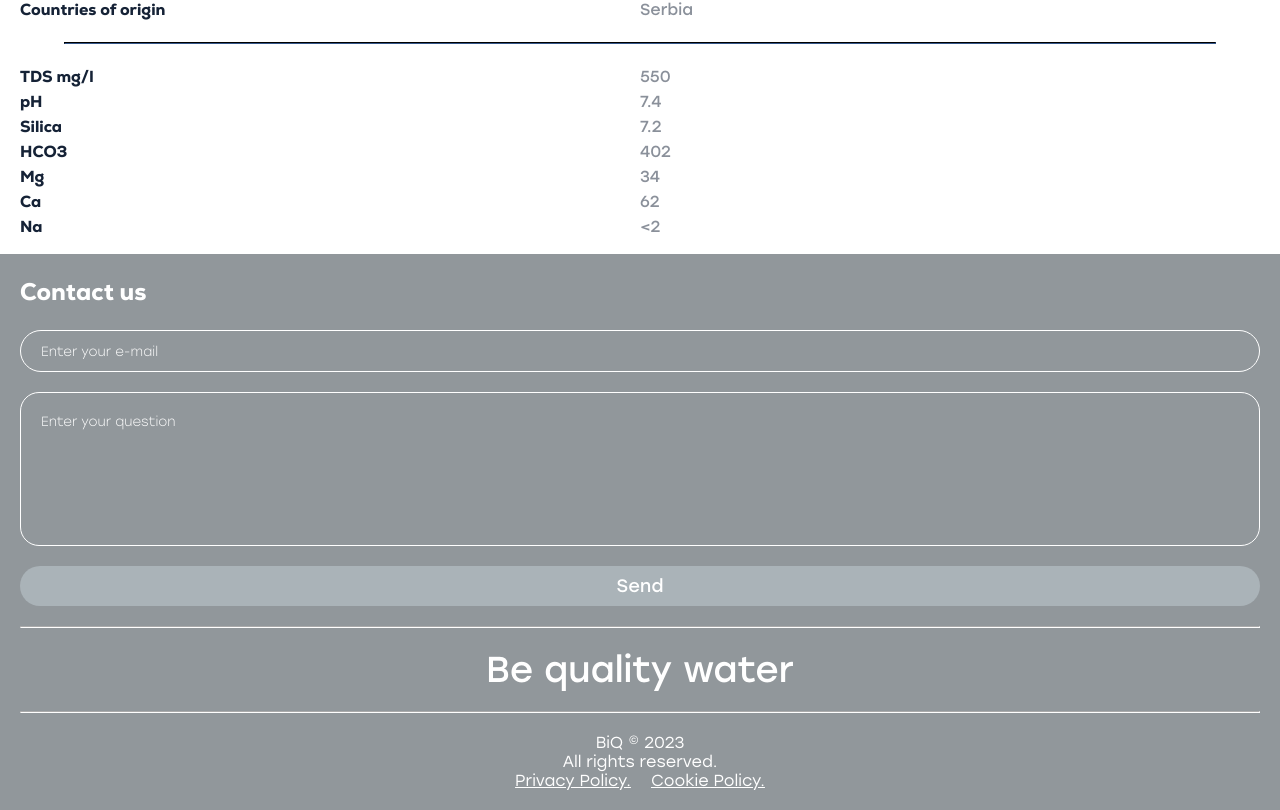
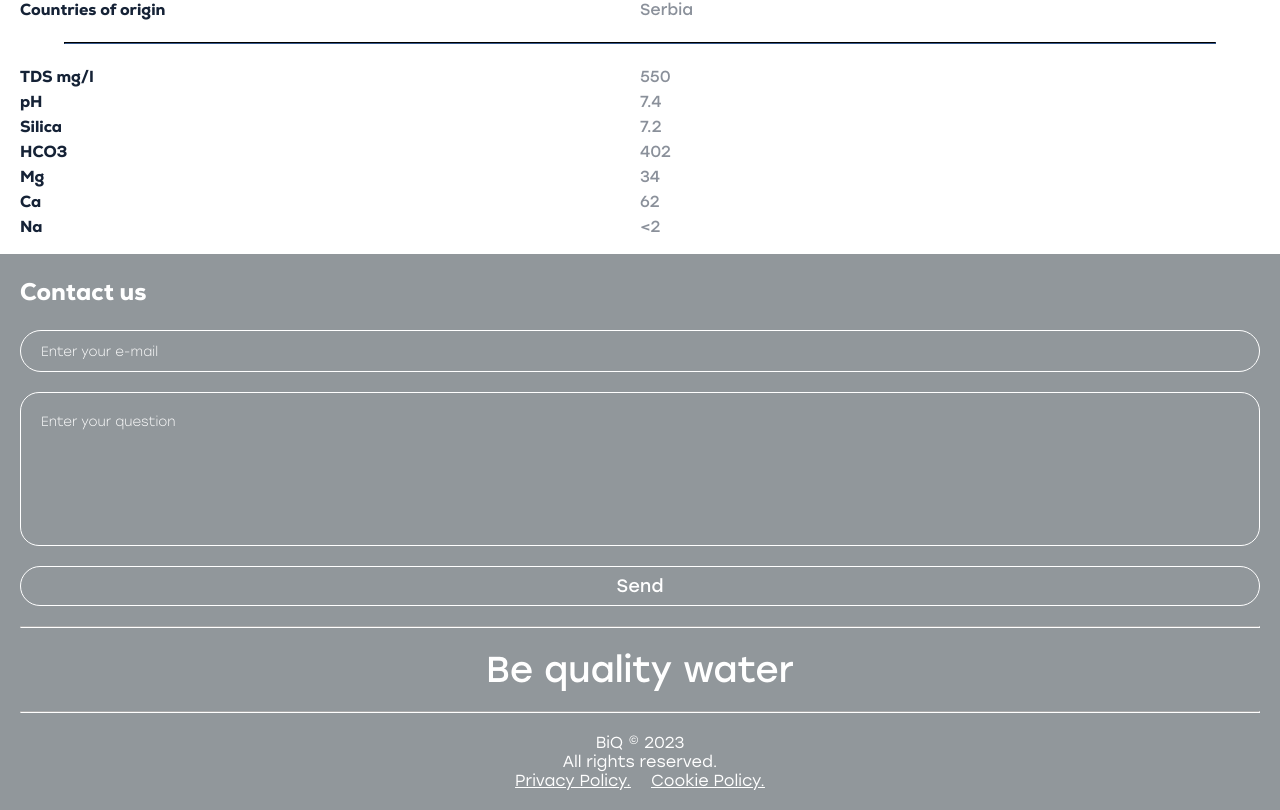
Before and after one commit to orchidenver/BiQ-water, a React (Create React App) app: page / in a window 1280 px wide. Shown: the part 7075-7885 px from the top of the page. Built offline with nearby package versions, Linux system fonts and the light colour scheme.

Commit message:
added msg on success form submission in footer

```diff
--- a/src/components/Cart.tsx
+++ b/src/components/Cart.tsx
@@ -134,7 +134,6 @@ export default function Cart({ open }: CartProps) {
         <button
           className="checkout-btn"
           onClick={() => {
-            resetOrder();
             setOpenModal(true);
           }}
           disabled={bottles.quantity === 0 && boxes.quantity === 0}
--- a/src/components/Footer.css
+++ b/src/components/Footer.css
@@ -73,6 +73,12 @@ input[type="submit"] {
   font-size: 18px;
 }
 
+input[type="submit"].success {
+  background-color: #91979b;
+  color: #ffffff;
+  border: 1px solid #ffffff;
+}
+
 input[type="submit"]:hover {
   background-color: #4a4d4f;
   color: #ffffff;
@@ -84,7 +90,8 @@ input[type="submit"]:focus {
 }
 
 input[type="submit"]:disabled {
-  background-color: #aab3b8;
+  background-color: #91979b;
+  border: 1px solid #ffffff;
   color: #ffffff;
 }
 
--- a/src/components/Footer.tsx
+++ b/src/components/Footer.tsx
@@ -1,4 +1,4 @@
-import { useState } from "react";
+import { useState, useEffect } from "react";
 import Divider from "./Divider";
 import { Link } from "react-router-dom";
 import emailjs from "@emailjs/browser";
@@ -11,9 +11,21 @@ export default function Footer() {
   const [footerTextValue, setFooterTextValue] = useState<
     string | number | readonly string[] | undefined
   >("");
+  const [success, setSuccess] = useState<boolean>(false);
+
+  useEffect(() => {
+    const timer = setTimeout(() => {
+      setSuccess(false);
+    }, 4000);
+
+    return () => {
+      clearTimeout(timer);
+    };
+  }, [success]);
 
   function onSubmitHandler(e: React.FormEvent<HTMLFormElement>) {
     e.preventDefault();
+    setSuccess(true);
 
     // emailjs.sendForm(
     //   "YOUR_SERVICE_ID",
@@ -52,7 +64,17 @@ export default function Footer() {
           minLength={30}
           maxLength={100}
         ></textarea>
-        <input type="submit" value="Send" disabled={!enabled} />
+        <input
+          className={!success ? "" : "success"}
+          type="submit"
+          value={!success ? "Send" : "Your message has been sent"}
+          disabled={!enabled}
+          // style={{
+          //   backgroundColor: !success ? "#ffffff " : "#91979b",
+          //   color: !success ? "#91979b" : "#ffffff ",
+          //   borderColor: !success ? "transparent" : "#ffffff ",
+          // }}
+        />
       </form>
       <Divider color="#ffffff" margin="20px 0" />
       <p className="footer-head">Be quality water</p>
--- a/src/components/Modal.tsx
+++ b/src/components/Modal.tsx
@@ -18,13 +18,13 @@ export default function Modal({ btnText, open, onClose }: ModalProps) {
   >("");
   const [success, setSuccess] = useState<boolean>(false);
   const navigate = useNavigate();
-  const { openCart } = useAppContext();
+  const { openCart, resetOrder } = useAppContext();
 
   useEffect(() => {
     const timer = setTimeout(() => {
       setSuccess(false);
       onClose();
-    }, 2000);
+    }, 4000);
 
     return () => {
       clearTimeout(timer);
@@ -33,6 +33,7 @@ export default function Modal({ btnText, open, onClose }: ModalProps) {
 
   function onSubmitHandler(e: React.FormEvent<HTMLFormElement>) {
     setCartEmailValue("");
+    resetOrder();
     navigate("/");
     openCart();
     setSuccess(true);
```
